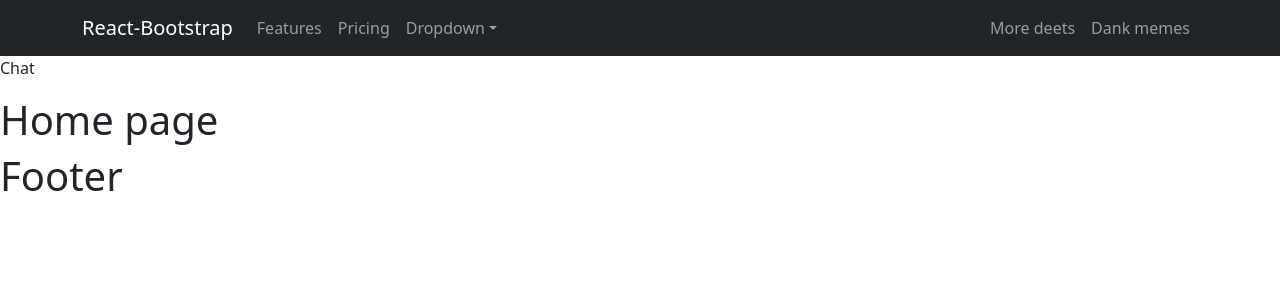
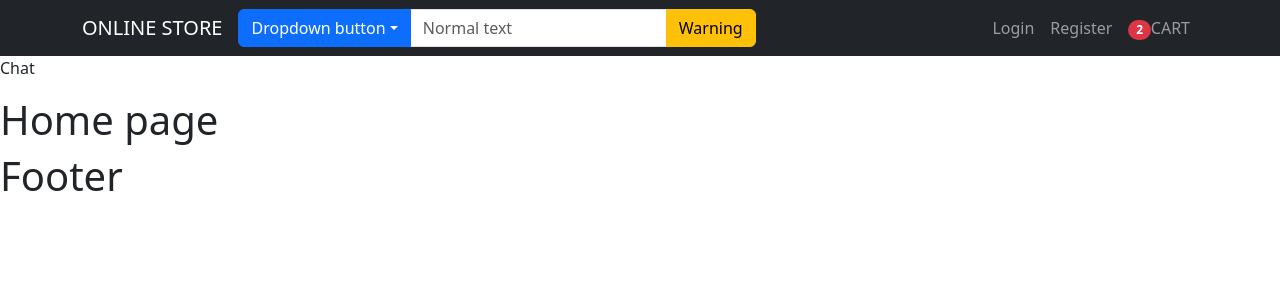
Before and after one commit to SharinLana/MERN-eCommerce, a React (Create React App) app in the folder frontend/: page / in a window 1280 px wide. Shown: the top 300 px of the page. Built offline with nearby package versions, Linux system fonts and the light colour scheme.

Commit message:
modify the navbar appearance in the HeaderComponent.jsx

```diff
--- a/frontend/src/components/HeaderComponent.jsx
+++ b/frontend/src/components/HeaderComponent.jsx
@@ -1,33 +1,47 @@
 import React from "react";
-import { Container, Nav, Navbar, NavDropdown } from "react-bootstrap";
+import {
+  Navbar,
+  Nav,
+  Container,
+  Badge,
+  Form,
+  DropdownButton,
+  Dropdown,
+  Button,
+  InputGroup,
+} from "react-bootstrap";
 
 const HeaderComponent = () => {
   return (
     <Navbar collapseOnSelect expand="lg" bg="dark" variant="dark">
       <Container>
-        <Navbar.Brand href="#home">React-Bootstrap</Navbar.Brand>
+        <Navbar.Brand href="/">ONLINE STORE</Navbar.Brand>
         <Navbar.Toggle aria-controls="responsive-navbar-nav" />
         <Navbar.Collapse id="responsive-navbar-nav">
           <Nav className="me-auto">
-            <Nav.Link href="#features">Features</Nav.Link>
-            <Nav.Link href="#pricing">Pricing</Nav.Link>
-            <NavDropdown title="Dropdown" id="collasible-nav-dropdown">
-              <NavDropdown.Item href="#action/3.1">Action</NavDropdown.Item>
-              <NavDropdown.Item href="#action/3.2">
-                Another action
-              </NavDropdown.Item>
-              <NavDropdown.Item href="#action/3.3">Something</NavDropdown.Item>
-              <NavDropdown.Divider />
-              <NavDropdown.Item href="#action/3.4">
-                Separated link
-              </NavDropdown.Item>
-            </NavDropdown>
+            <InputGroup>
+              <DropdownButton
+                id="dropdown-basic-button"
+                title="Dropdown button"
+              >
+                <Dropdown.Item href="#/action-1">Action</Dropdown.Item>
+                <Dropdown.Item href="#/action-2">Another action</Dropdown.Item>
+                <Dropdown.Item href="#/action-3">Something else</Dropdown.Item>
+              </DropdownButton>
+              <Form.Control type="text" placeholder="Normal text" />
+              <Button variant="warning">Warning</Button>
+            </InputGroup>
           </Nav>
           <Nav>
-            <Nav.Link href="#deets">More deets</Nav.Link>
-            <Nav.Link eventKey={2} href="#memes">
-              Dank memes
+            <Nav.Link href="#features">Login</Nav.Link>
+            <Nav.Link href="#pricing">Register</Nav.Link>
+            <Nav.Link href="#pricing">
+              <Badge pill bg="danger">
+                2
+              </Badge>
+              CART
             </Nav.Link>
+
           </Nav>
         </Navbar.Collapse>
       </Container>
```
